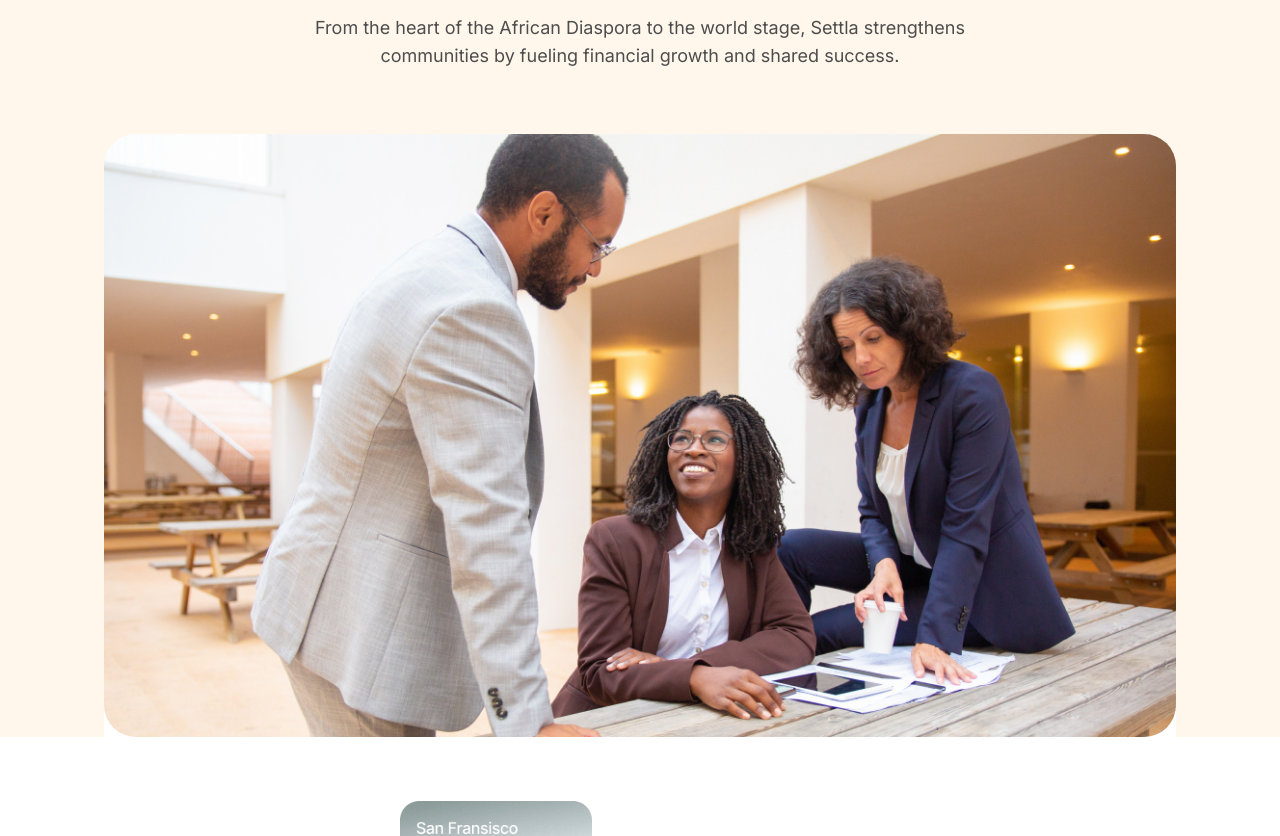
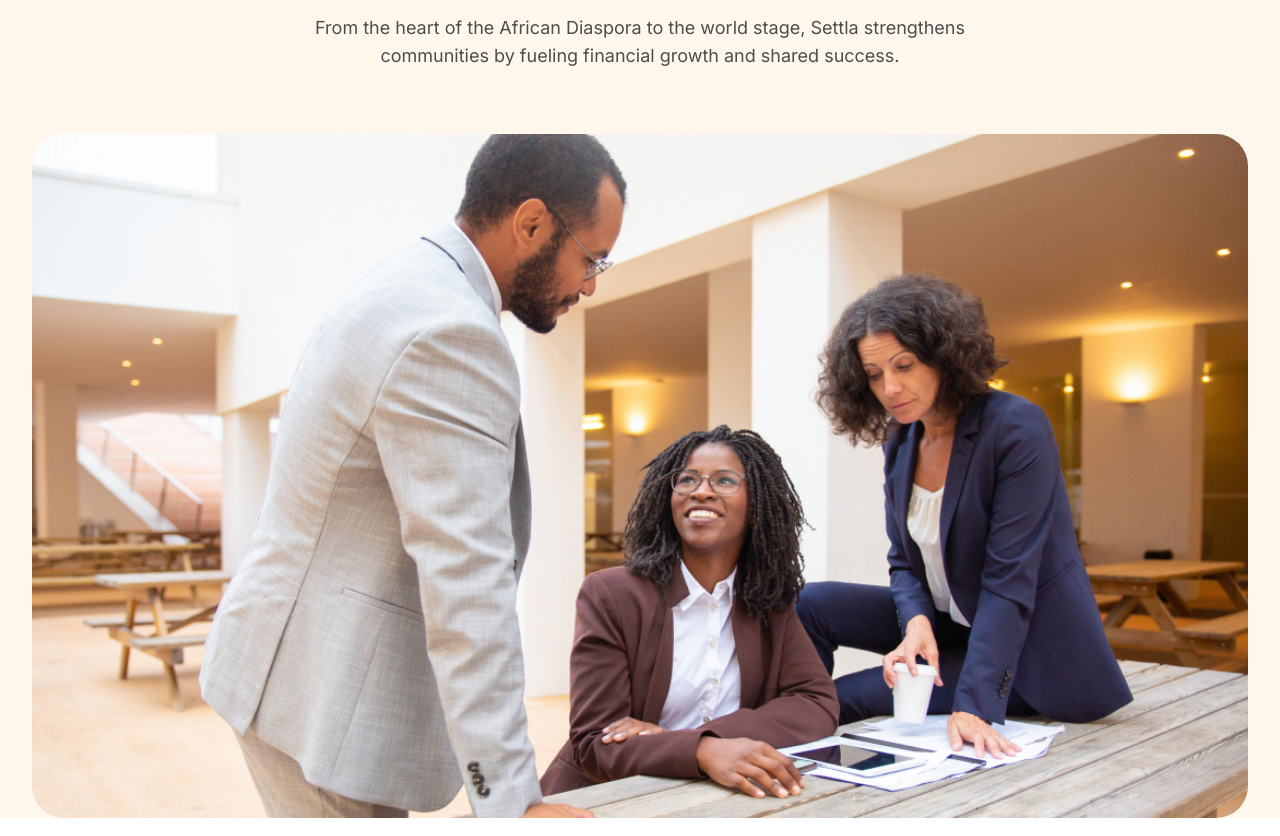
Before and after one commit to bossglobalorg/settla-landing-page, a Next.js app: page /about in a window 1280 px wide. Shown: the part 420-1256 px from the top of the page. Built offline with nearby package versions, Linux system fonts and the light colour scheme.

Commit message:
chore: update display

```diff
--- a/src/components/sections/AboutPage/BannerSection/index.tsx
+++ b/src/components/sections/AboutPage/BannerSection/index.tsx
@@ -4,8 +4,8 @@ import Image from "next/image";
 
 const BannerSection = () => {
   return (
-    <section className="content-grid relative flex min-h-dvh flex-col bg-[#FFF7EB] px-6 pt-[11.125rem] md:px-12 md:pt-24 lg:px-20">
-      <div className="flex grow flex-col justify-between">
+    <section className="content-grid relative min-h-dvh bg-[#FFF7EB] pt-[11.125rem] md:pt-24">
+      <div className="flex grow flex-col justify-center">
         <div className="mb-16 text-center">
           <div className="flex items-center justify-center gap-4">
             <Image
@@ -26,7 +26,7 @@ const BannerSection = () => {
           </p>
         </div>
 
-        <div className="rounded-t-[32px] bg-white">
+        <div className="rounded-t-[32px]">
           <figure className="relative mt-auto aspect-[16/9] w-full overflow-hidden rounded-[32px]">
             <Image
               src={assetLib.aboutBannerImage}
```
